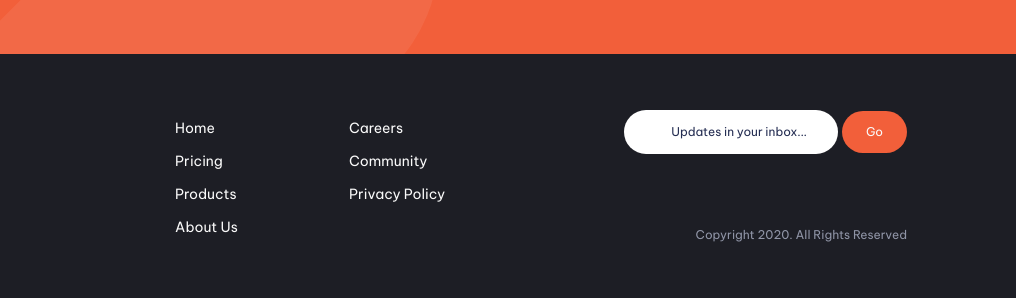
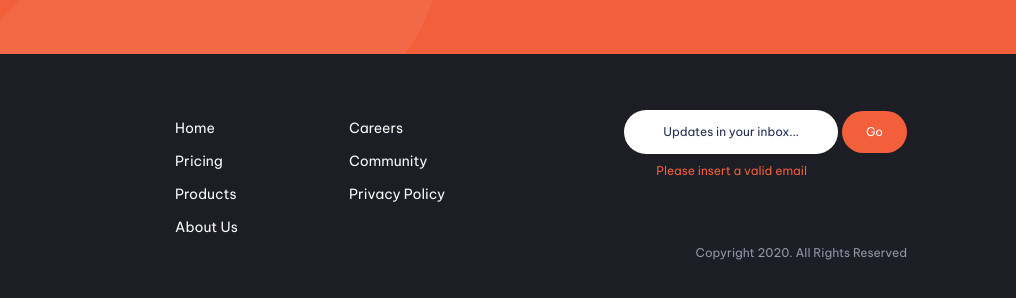
Before and after one commit to Ryoshi1001/Manage-Landing-Page, a website: page index.html in a window 1280 px wide. Shown: the part 2293-2591 px from the top of the page, 264-1280 px from the left. Drawn offline with nearby package versions, Linux system fonts and the light colour scheme.

Commit message:
Update index.html

```diff
--- a/index.html
+++ b/index.html
@@ -518,7 +518,7 @@
               <input
                 type="email"
                 placeholder="Updates in your inbox..."
-                class="form-input text-BrightRed py-3 pl-4 px-12 w-auto rounded-full text-xs placeholder-DarkBlue inline-block mr-1 outline-none border-transparent border mobileInput"
+                class="form-input text-BrightRed py-3  w-auto rounded-full text-xs placeholder-DarkBlue inline-block mr-1 outline-none border-transparent border mobileInput" contenteditable="true"
                 required
               />
               <button
@@ -528,7 +528,7 @@
                 Go
               </button>
               <p
-                class="form-error__msg hidden text-xs text-BrightRed pl-4 pt-1"
+                class="form-error__msg  text-xs text-BrightRed"
               >
                 Please insert a valid email
               </p>
```
